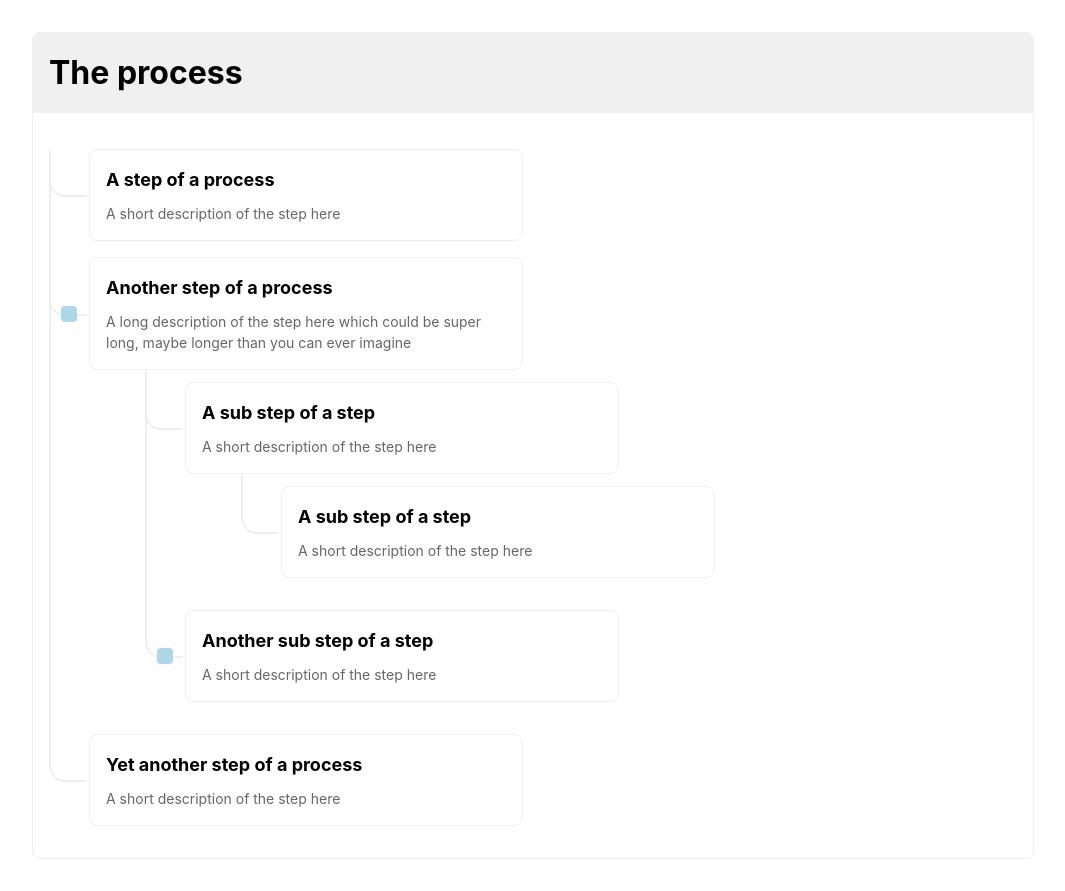
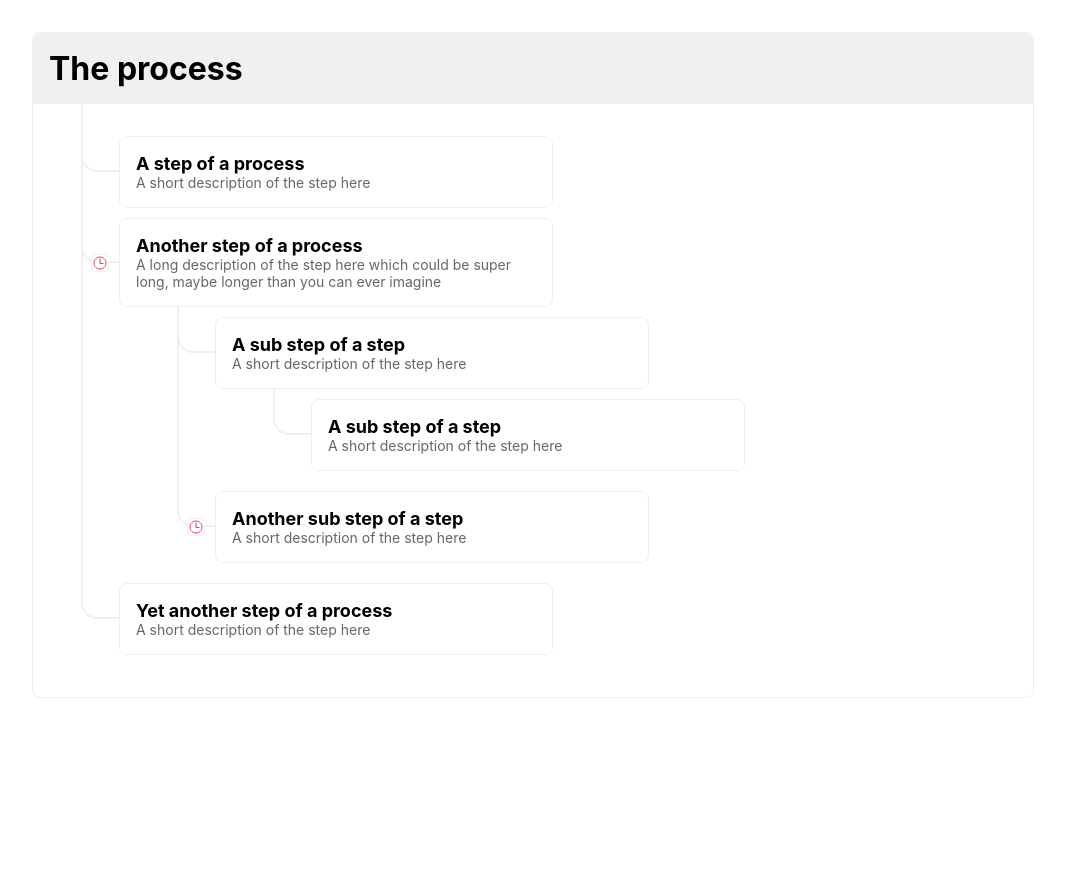
Before and after one commit to abruzzi/activity-chart, a React (Vite) app: page / in a window 1280 px wide. Shown: the whole page, without its empty margins (107-1172 px from the left). After the commit the page ends 800 px from the top, so only its background shows below. Built offline with nearby package versions, Linux system fonts and the light colour scheme.

Commit message:
added icon to the condition button

```diff
--- a/package.json
+++ b/package.json
@@ -11,7 +11,8 @@
   },
   "dependencies": {
     "react": "^18.3.1",
-    "react-dom": "^18.3.1"
+    "react-dom": "^18.3.1",
+    "react-icons": "^5.3.0"
   },
   "devDependencies": {
     "@eslint/js": "^9.11.1",
--- a/src/ProcessFlow.css
+++ b/src/ProcessFlow.css
@@ -1,5 +1,7 @@
 :root {
   --link-color: #efefef;
+  --icon-color: #e23e57;
+  --distance-to-top: 32px;
 }
 
 .process-container {
@@ -12,7 +14,6 @@
 .process-title {
   font-size: 32px;
   font-weight: bold;
-  margin-bottom: 20px;
   background-color: #f0f0f0;
   padding: 16px;
   border-top-left-radius: 8px;
@@ -20,49 +21,58 @@
 }
 
 .steps-container {
-  padding: 16px;
+  padding-block: var(--distance-to-top);
+  padding-inline: 48px;
 }
 
 .process-steps {
   position: relative;
-  /* padding-left: 16px; */
 }
 
 .process-steps::before {
   content: '';
   position: absolute;
   left: 0;
-  top: 0;
-  bottom: 64px;
+  top: -32px;
+  bottom: 60px;
   width: 2px;
   background-color: var(--link-color);
 }
 
 .process-step {
   position: relative;
-  margin-bottom: 16px;
+  margin-bottom: 10px;
   width: 100%;
   display: flex;
   flex-direction: row;
-  gap: 12px;
+  gap: 0 10px;
   align-items: center;
   flex-wrap: wrap;
 }
 
 .condition-button {
+  display: flex;
+  justify-content: center;
+  align-items: center;
+  color: var(--icon-color);
   width: 16px;
   height: 16px;
-  background-color: lightblue;
   border-radius: 4px;
   z-index: 9;
+  background-color: white;
+  border: 1px solid var(--link-color);
 }
 
 .placeholder {
+  display: flex;
+  justify-content: center;
+  align-items: center;
   width: 16px;
   height: 16px;
   background-color: transparent;
   border-radius: 4px;
   z-index: 9;
+  border: 1px solid transparent;
 }
 
 .the-link {
@@ -73,7 +83,7 @@
   content: '';
   position: absolute;
   left: 0;
-  top: -22px;
+  top: -24px;
   width: 36px;
   height: 22px;
   border-left: 2px solid var(--link-color);
@@ -96,7 +106,6 @@
 .step-title {
   font-size: 18px;
   font-weight: bold;
-  margin: 0 0 10px 0;
 }
 
 .step-description {
@@ -108,14 +117,15 @@
 .sub-steps {
   position: relative;
   margin-left: 48px;
+  margin-top: 10px;
 }
 
 .sub-steps::before {
   content: '';
   position: absolute;
   left: 48px;
-  top: -12px;
-  height: calc(100% - 62px);
+  top: -10px;
+  height: calc(100% - 58px);
   width: 2px;
   background-color: var(--link-color);
 }
--- a/src/ProcessFlow.tsx
+++ b/src/ProcessFlow.tsx
@@ -1,4 +1,6 @@
+import { IoTimeOutline } from "react-icons/io5";
 import './ProcessFlow.css';
+
 
 type ProcessStepProps = {
   title: string;
@@ -11,7 +13,11 @@ type ProcessStepProps = {
 const ProcessStep = ({ title, description, isSubStep, hasCondition, children }: ProcessStepProps) => (
   <div className={`process-step ${isSubStep ? 'sub-step' : ''}`}>
     <div className="the-link" />
-    <div className={`${hasCondition ? 'condition-button' : 'placeholder'}`} />
+    {
+      hasCondition ? <div className="condition-button">
+        <IoTimeOutline />
+      </div> : <div className="placeholder" />
+    }
     <div className="step-content">
       <h3 className="step-title">{title}</h3>
       <p className="step-description">{description}</p>
--- a/src/index.css
+++ b/src/index.css
@@ -1,8 +1,6 @@
 :root {
   font-family: Inter, system-ui, Avenir, Helvetica, Arial, sans-serif;
-  line-height: 1.5;
   font-weight: 400;
-
   font-synthesis: none;
   text-rendering: optimizeLegibility;
   -webkit-font-smoothing: antialiased;
```
Also changed, not shown: 1 other file (tests, documents, lock files or other folders).
